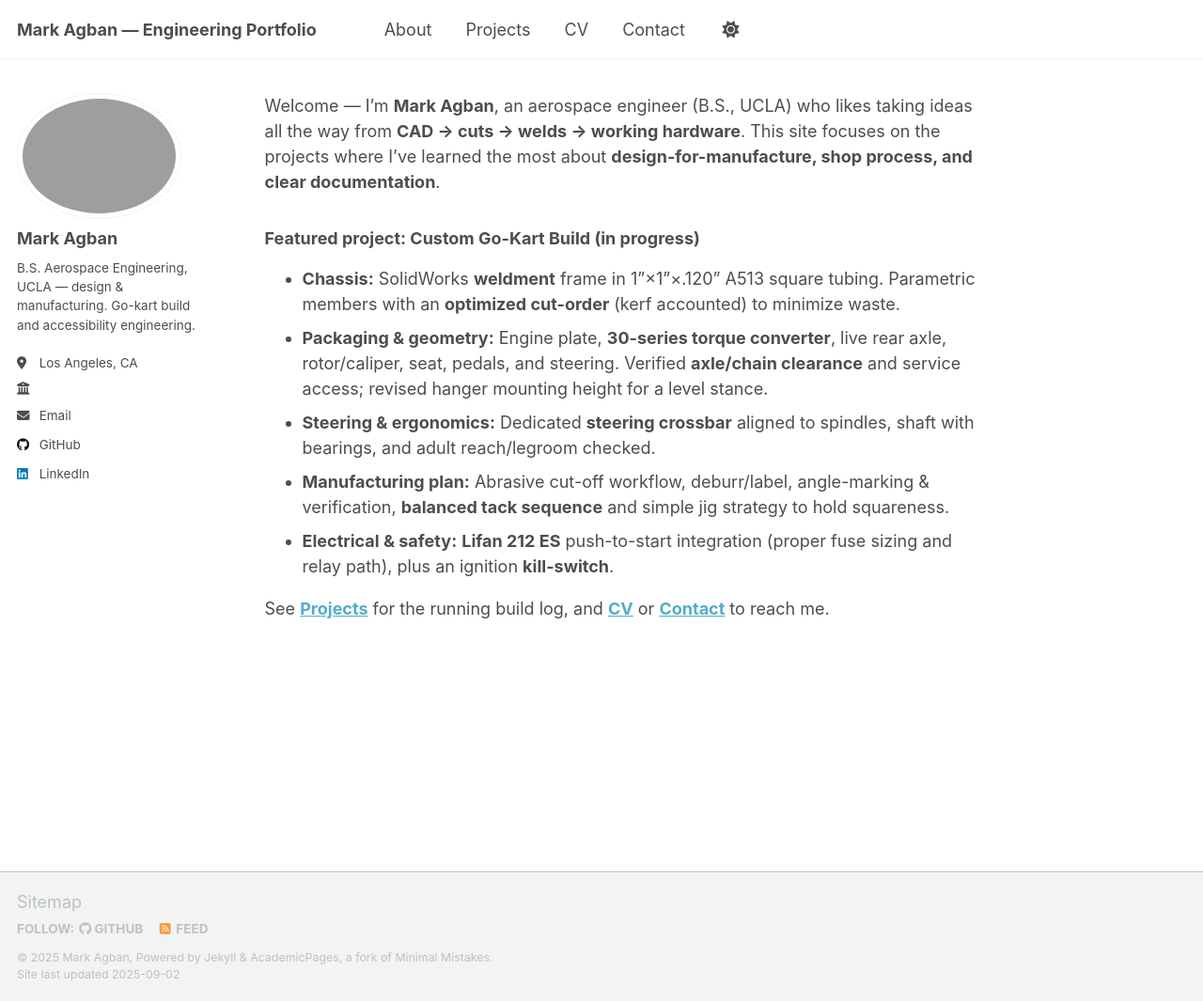
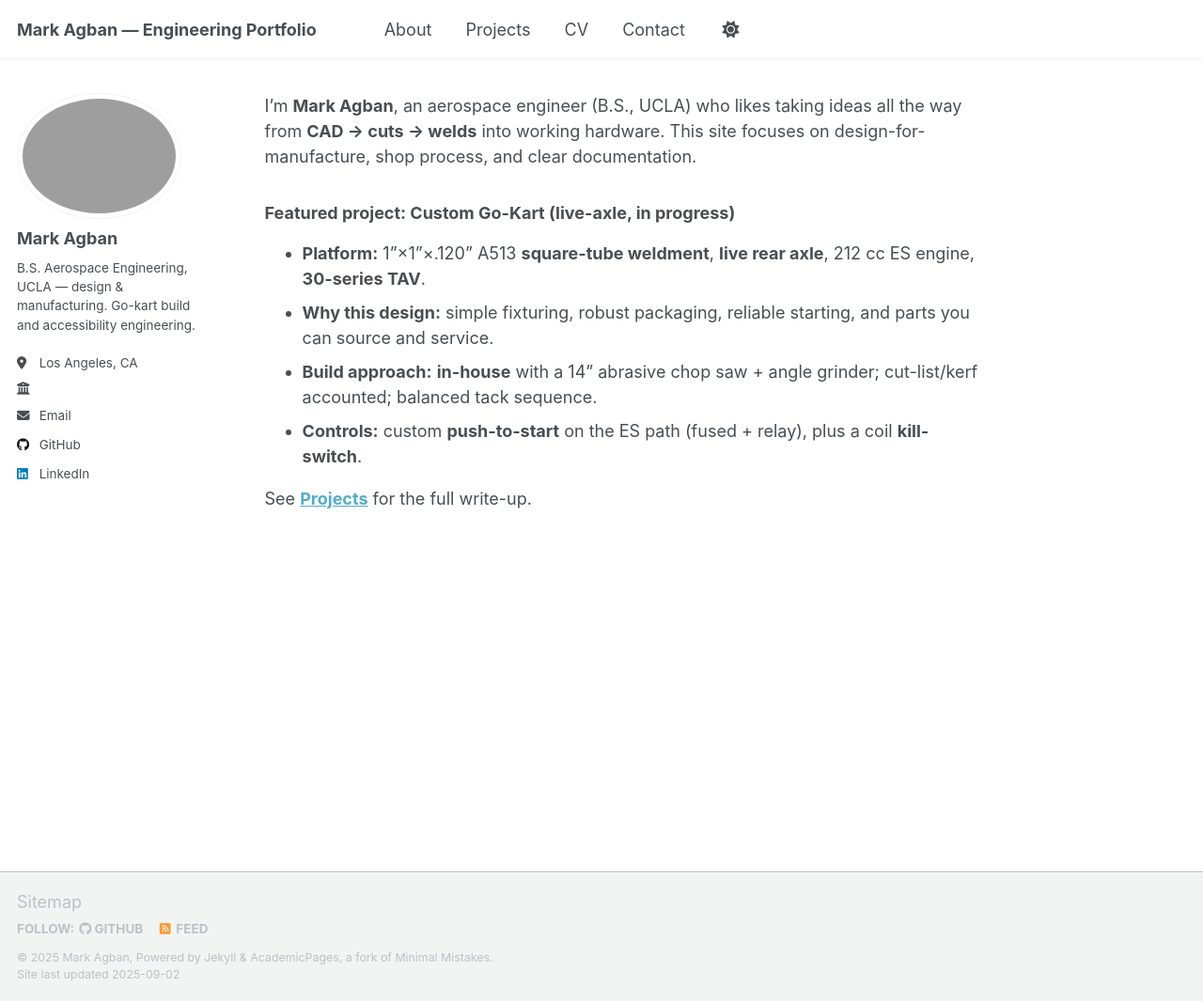
Before and after one commit to markoa24-portfolio/markagban.github.io, a Jekyll site: the page built from _pages/_pages/home.md, in a window 1280 px wide and 1065 px high. Shown: the whole window at 94% size. Built offline with Jekyll 4.4.1, drawn with Linux system fonts in a browser that asks for light colours; our own code applies the rules of GitHub Pages for plain Markdown files; a script that is not in the unit is left out.

Commit message:
Update home.md

```diff
--- a/_pages/_pages/home.md
+++ b/_pages/_pages/home.md
@@ -1,10 +1,9 @@
-Welcome — I’m **Mark Agban**, an aerospace engineer (B.S., UCLA) who likes taking ideas all the way from **CAD → cuts → welds → working hardware**. This site focuses on the projects where I’ve learned the most about **design-for-manufacture, shop process, and clear documentation**.
+I’m **Mark Agban**, an aerospace engineer (B.S., UCLA) who likes taking ideas all the way from **CAD → cuts → welds** into working hardware. This site focuses on design-for-manufacture, shop process, and clear documentation.
 
-### Featured project: Custom Go-Kart Build (in progress)
-- **Chassis:** SolidWorks **weldment** frame in 1"×1"×.120" A513 square tubing. Parametric members with an **optimized cut-order** (kerf accounted) to minimize waste.
-- **Packaging & geometry:** Engine plate, **30-series torque converter**, live rear axle, rotor/caliper, seat, pedals, and steering. Verified **axle/chain clearance** and service access; revised hanger mounting height for a level stance.
-- **Steering & ergonomics:** Dedicated **steering crossbar** aligned to spindles, shaft with bearings, and adult reach/legroom checked.
-- **Manufacturing plan:** Abrasive cut-off workflow, deburr/label, angle-marking & verification, **balanced tack sequence** and simple jig strategy to hold squareness.
-- **Electrical & safety:** **Lifan 212 ES** push-to-start integration (proper fuse sizing and relay path), plus an ignition **kill-switch**.
+### Featured project: Custom Go-Kart (live-axle, in progress)
+- **Platform:** 1"×1"×.120" A513 **square-tube weldment**, **live rear axle**, 212 cc ES engine, **30-series TAV**.
+- **Why this design:** simple fixturing, robust packaging, reliable starting, and parts you can source and service.
+- **Build approach:** **in-house** with a 14" abrasive chop saw + angle grinder; cut-list/kerf accounted; balanced tack sequence.
+- **Controls:** custom **push-to-start** on the ES path (fused + relay), plus a coil **kill-switch**.
 
-See **[Projects]({{ site.baseurl }}/portfolio/)** for the running build log, and **[CV]({{ site.baseurl }}/cv/)** or **[Contact]({{ site.baseurl }}/contact/)** to reach me.
+See **[Projects]({{ site.baseurl }}/portfolio/)** for the full write-up.
```
